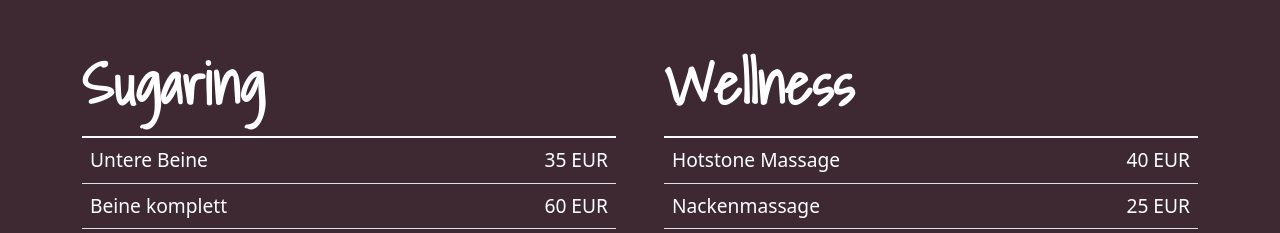
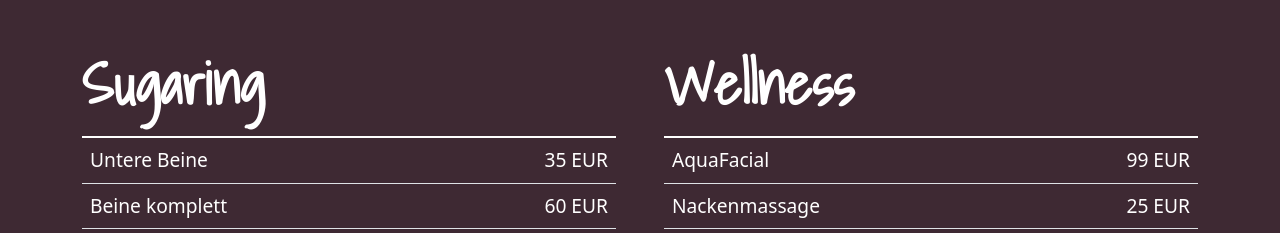
Before and after one commit to MatthiasReining/studio8, a website: page app/index.html in a window 1280 px wide. Shown: the part 3460-3693 px from the top of the page. Drawn offline with nearby package versions, Linux system fonts and the light colour scheme; some packages are replaced by stand-ins of ours.

Commit message:
update aqua

```diff
--- a/app/index.html
+++ b/app/index.html
@@ -683,8 +683,8 @@
             </caption>
             <tbody>
               <tr>
-                <td>Hotstone Massage</td>
-                <td class="text-end text-nowrap">40 EUR</td>
+                <td>AquaFacial</td>
+                <td class="text-end text-nowrap">99 EUR</td>
               </tr>
               <tr>
                 <td>Nackenmassage</td>
```
